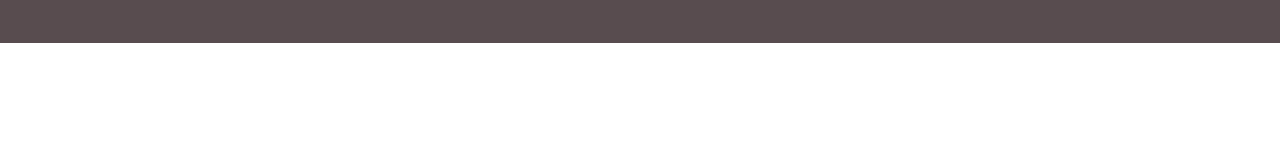
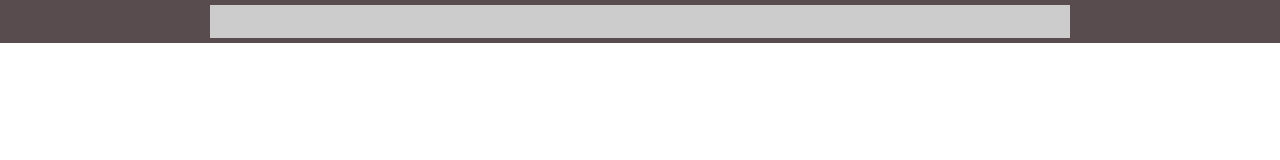
Before and after one commit to JCrouse97/atom-sass, a plain HTML site: page webpage/index.html in a window 1280 px wide. Drawn offline with Linux system fonts and the light colour scheme.

Commit message:
created header content div

```diff
--- a/webpage/index.html
+++ b/webpage/index.html
@@ -11,7 +11,9 @@
 
     <!-- NAV BAR -->
     <header>
+      <div id="header-content">
 
+      </div>
     </header>
 
 
--- a/webpage/stylesheets/sass/component/_header.scss
+++ b/webpage/stylesheets/sass/component/_header.scss
@@ -6,4 +6,14 @@ header{
   padding: 5px 0px;
 
   background-color: #584C4F;
+
+  display: flex;
+  justify-content: center;
+
+  #header-content{
+    width:860px;
+    height: 100%;
+
+    background-color: #ccc;
+  }
 }
```
Also changed, not shown: webpage/stylesheets/master.css.
